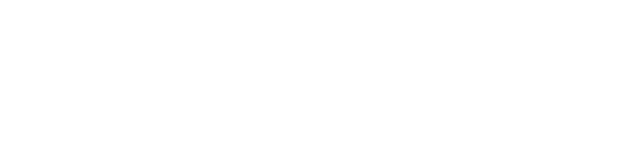
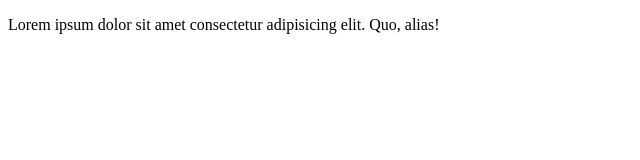
Before and after one commit to RebecaRay/test-git, a plain HTML site: page index.html in a window 1280 px wide. Shown: the whole page, without its empty margins (0-640 px from the left). Drawn offline with Linux system fonts and the light colour scheme.

Commit message:
commit inicial

```diff
--- a/index.html
+++ b/index.html
@@ -6,6 +6,11 @@
     <title>Document Git-VsCode</title>
 </head>
 <body>
-
+    <!-- DIV CONETENEDOR-->
+    <div class="container">
+        <div class="row">
+            <p>Lorem ipsum dolor sit amet consectetur adipisicing elit. Quo, alias!</p>
+        </div>
+    </div>
 </body>
 </html>
```
